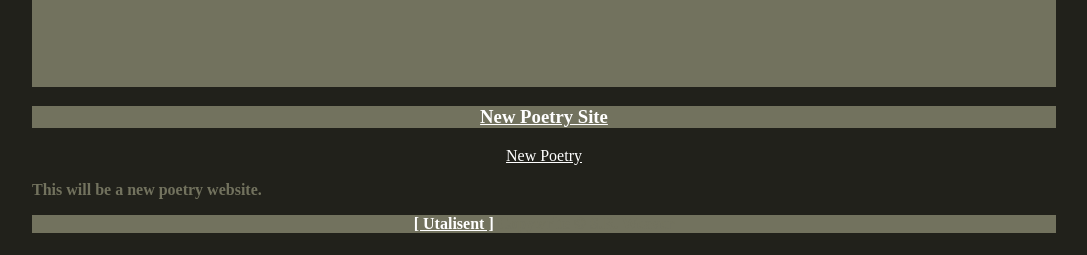
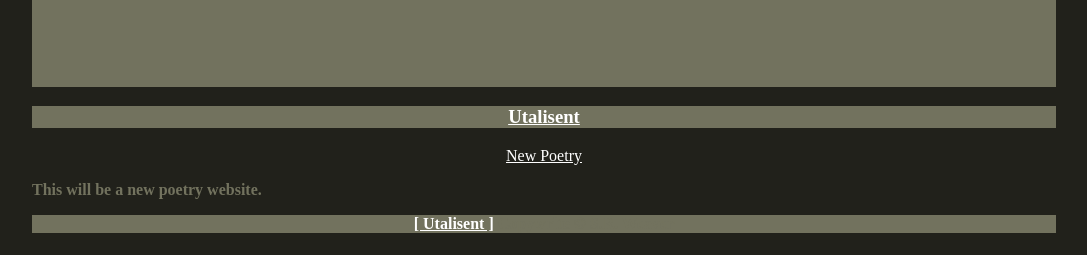
Before and after one commit to LWFlouisa/Utalisent, a Jekyll site: the page built from Poetry/new_poetry.md, in a window 1280 px wide. Shown: the part 642-897 px from the top of the page, without its empty margins (96-1183 px from the left). Built offline with Jekyll 4.4.1, drawn with Linux system fonts in a browser that asks for light colours.

Commit message:
Update header.html

```diff
--- a/_includes/header.html
+++ b/_includes/header.html
@@ -1,7 +1,7 @@
 <center>
   <div>
     <h3>
-      <a href="">New Poetry Site</a>
+      <a href="https://lwflouisa.github.io/Utalisent">Utalisent</a>
     </h3>
   </div>
 </center>
```
